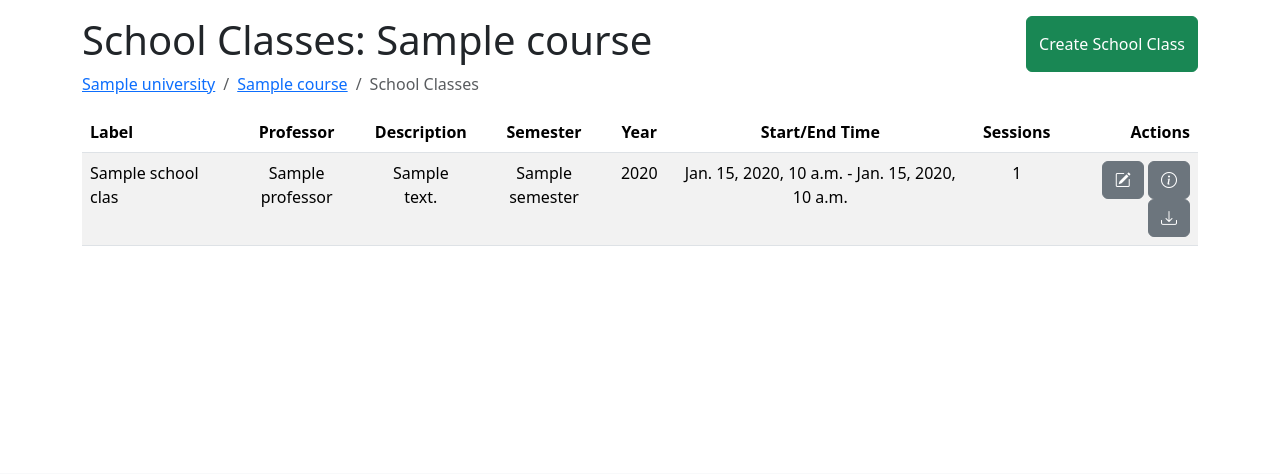
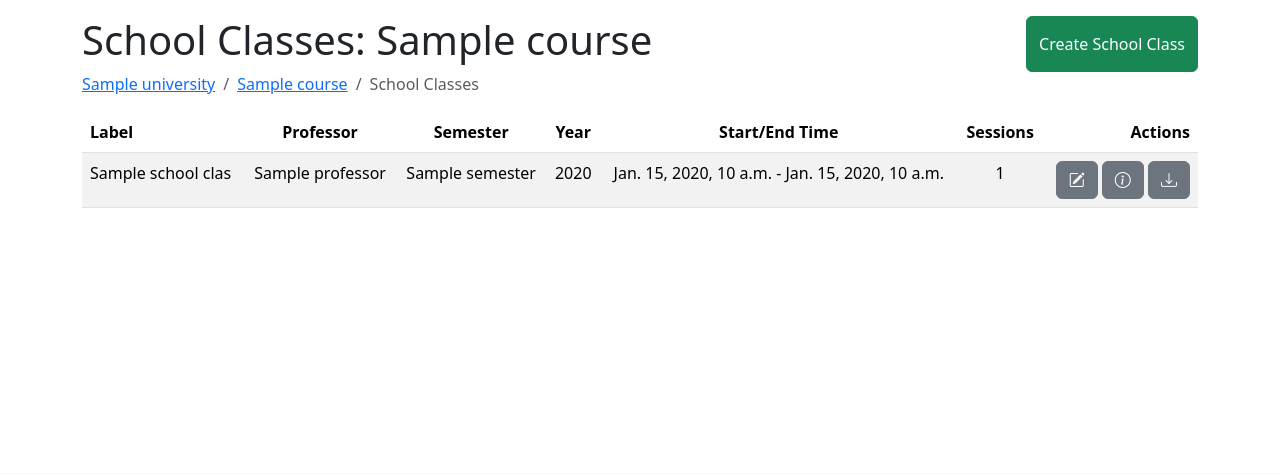
Before and after one commit to mdmourao/class-ping, a Django app: template class_attendance/templates/class_attendance/school_classes.html in a window 1280 px wide. Shown: the part 76-550 px from the top of the page. Run offline with Django 5.2, Linux system fonts and the light colour scheme; the template is opened without the code that fills it: most values are stand-ins (such as "Sample title", 1, 10 or a date in 2020); some libraries are stand-ins or nearby versions.

Commit message:
Remove description column from school classes template

```diff
--- a/class_attendance/templates/class_attendance/school_classes.html
+++ b/class_attendance/templates/class_attendance/school_classes.html
@@ -43,7 +43,6 @@
       <tr>
         <th scope="col" class="text-start">Label</th>
         <th scope="col" class="text-center">Professor</th>
-        <th scope="col" class="text-center">Description</th>
         <th scope="col" class="text-center">Semester</th>
         <th scope="col" class="text-center">Year</th>
         <th scope="col" class="text-center">Start/End Time</th>
@@ -64,11 +63,7 @@
           <span class="badge bg-primary">You</span>
           {% endif %}
         </td>
-        {% if school_class.description|length == 0 %}
-        <td class="text-center">No description</td>
-        {% else %}
-        <td class="text-center">{{ school_class.description }}</td>
-        {% endif %}
+
         <td class="text-center">{{ school_class.semester }}</td>
         <td class="text-center">{{ school_class.year }}</td>
         <td class="text-center">{{ school_class.start_time }} - {{ school_class.end_time }}</td>
```
